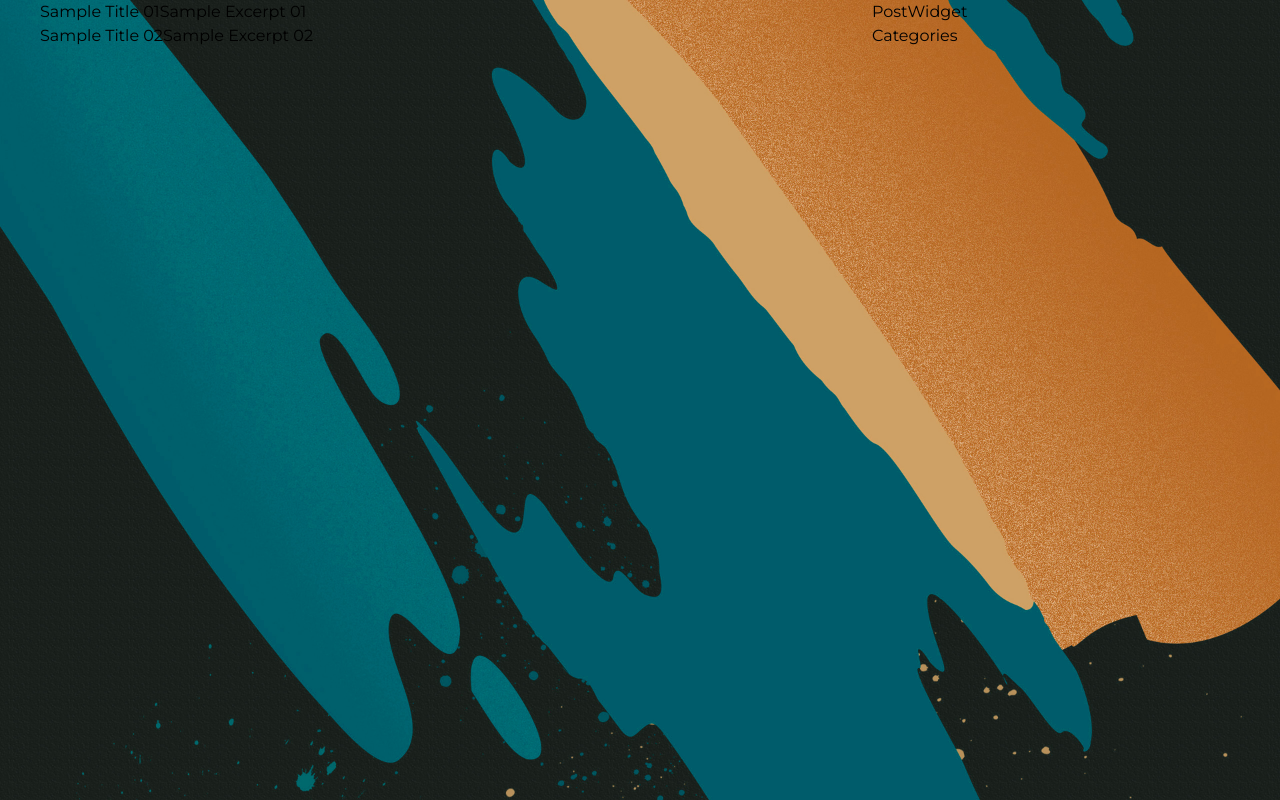
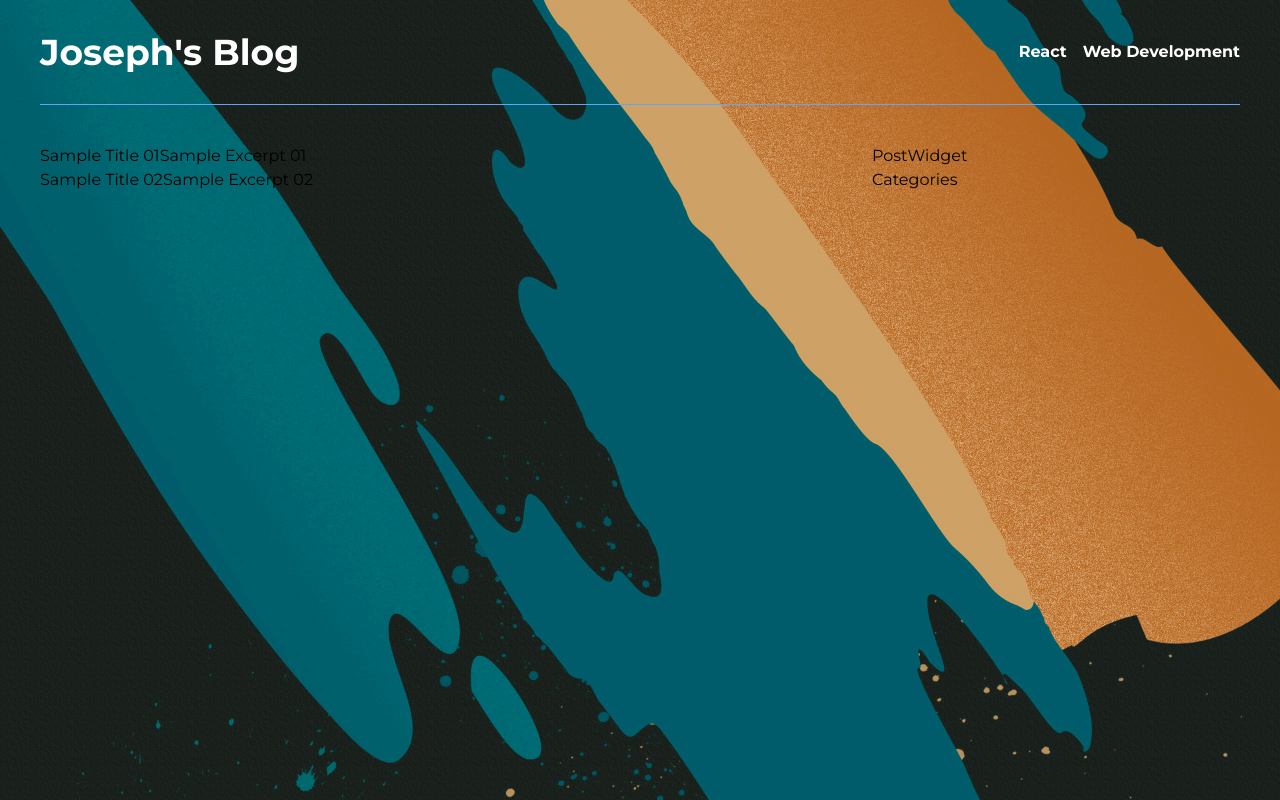
Before and after one commit to JosephJojo/myblog_nextjs_graphql_tailwind, a Next.js app: page / in a window 1280 px wide. Built offline with nearby package versions, Linux system fonts and the light colour scheme.

Commit message:
Navigation and Headers

```diff
--- /dev/null
+++ b/components/Header.jsx
@@ -0,0 +1,34 @@
+import React, { useContext } from 'react'
+import Link from 'next/link'
+
+const categories = [
+    { name: 'Web Development', slug: 'web-dev'},
+    { name: 'React', slug: 'react'}
+];
+
+const Header = () => {
+  return (
+    <div className='container mx-auto px-10 mb-8'>
+        <div className='border-b w-full inline-block border-blue-400 py-8'>
+            <div className='md:float-left block'>
+                <Link href="/">
+                    <span className='cursor-pointer font-bold text-4xl text-white'>
+                        Joseph's Blog
+                    </span>
+                </Link>
+            </div>
+            <div className='hidden md:float-left md:contents'>
+                { categories.map((category) => (
+                    <Link key={category.slug} href={`/category/${category.slug}`}>
+                        <span className='md:float-right mt-2 align-middle text-white ml-4 font-semibold cursor-pointer'>
+                            { category.name }
+                        </span>
+                    </Link>
+                )) }
+            </div>
+        </div>
+    </div>
+  )
+}
+
+export default Header
--- /dev/null
+++ b/components/Layout.jsx
@@ -0,0 +1,13 @@
+import React from 'react'
+import { Header } from './'
+
+const Layout = ({ children }) => {
+  return (
+    <>
+        <Header />
+        { children }
+    </>
+  )
+}
+
+export default Layout
--- a/components/index.js
+++ b/components/index.js
@@ -1,3 +1,5 @@
 export { default as PostCard } from './PostCard';
 export { default as Categories } from './Categories';
 export { default as PostWidget } from './PostWidget';
+export { default as Header } from './Header';
+export { default as Layout } from './Layout';
--- a/pages/_app.tsx
+++ b/pages/_app.tsx
@@ -1,8 +1,14 @@
 import '../styles/globals.scss'
 import type { AppProps } from 'next/app'
+import React, { useEffect, useState } from 'react'
+import { Layout } from '../components'
 
 function MyApp({ Component, pageProps }: AppProps) {
-  return <Component {...pageProps} />
+  return (
+    <Layout>
+      <Component {...pageProps} />
+    </Layout>
+  )
 }
 
 export default MyApp
```
